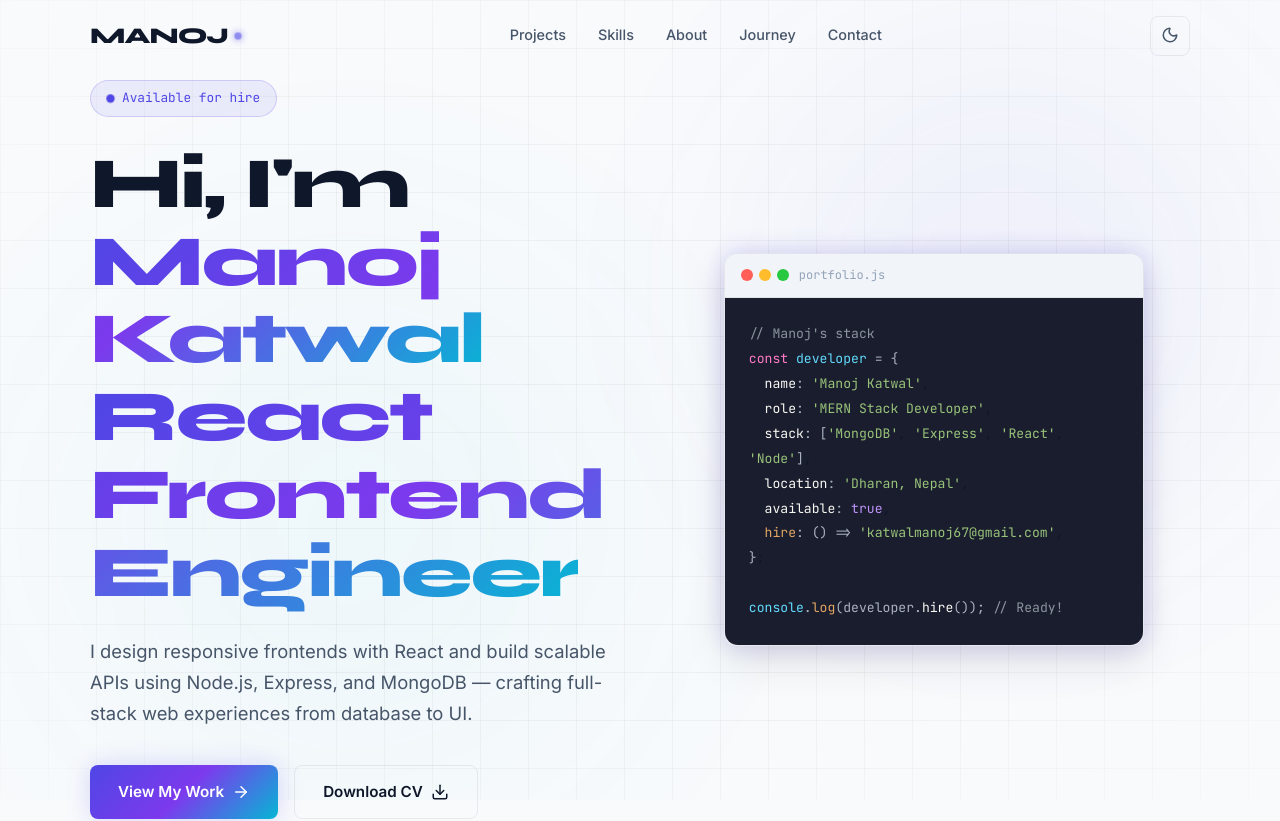
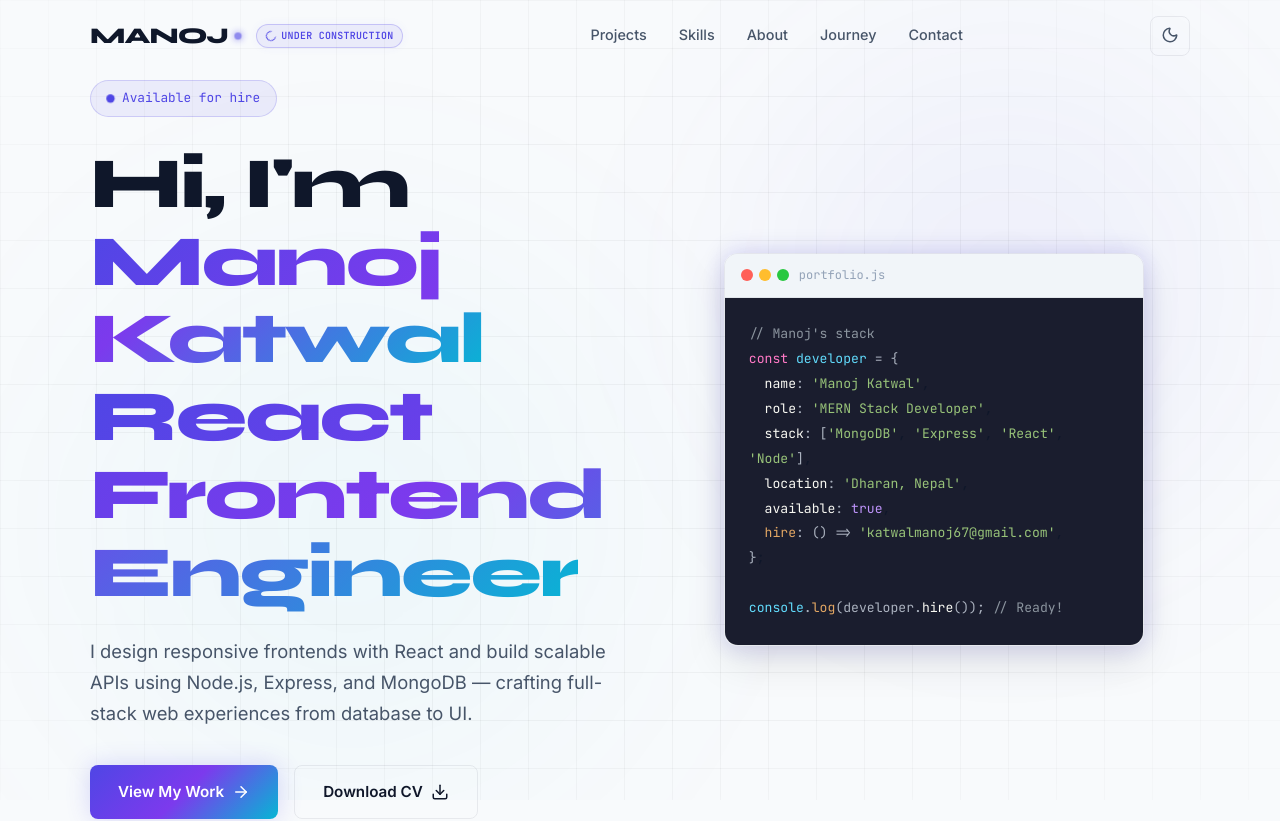
Before and after one commit to manojctrl/Portfolio, a React (Vite) app in the folder frontend/vite-project/: page / in a window 1280 px wide. Shown: the top 821 px of the page. Built offline with nearby package versions, Linux system fonts and the light colour scheme.

Commit message:
DONE, FINISHED

```diff
--- a/frontend/vite-project/src/components/Navbar.jsx
+++ b/frontend/vite-project/src/components/Navbar.jsx
@@ -58,9 +58,12 @@ export default function Navbar({ theme, toggleTheme }) {
         transition={{ duration: 0.5, ease: 'easeOut' }}
       >
         <div className="container navbar-inner">
-          {/* Logo */}
           <a href="#" className="logo" onClick={() => handleLinkClick('')}>
             MANOJ<span className="logo-dot" />
+            <span className="dev-badge">
+              <span className="dev-loader" />
+              Under Construction
+            </span>
           </a>
 
           {/* Desktop links */}
--- a/frontend/vite-project/src/index.css
+++ b/frontend/vite-project/src/index.css
@@ -354,6 +354,47 @@ button {
   animation: dot-pulse 2.4s infinite;
 }
 
+.dev-badge {
+  font-family: var(--font-mono);
+  font-size: 0.62rem;
+  font-weight: 700;
+  color: var(--accent);
+  background: var(--accent-light);
+  border: 1px solid rgba(79, 70, 229, 0.25);
+  padding: 0.2rem 0.55rem;
+  border-radius: 100px;
+  letter-spacing: 0.03em;
+  text-transform: uppercase;
+  margin-left: 0.5rem;
+  display: inline-flex;
+  align-items: center;
+  gap: 0.35rem;
+  box-shadow: 0 0 10px rgba(79, 70, 229, 0.05);
+}
+
+html.dark .dev-badge {
+  border-color: rgba(129, 140, 248, 0.3);
+  box-shadow: 0 0 10px rgba(129, 140, 248, 0.05);
+}
+
+.dev-loader {
+  width: 10px;
+  height: 10px;
+  border: 1.5px solid var(--accent);
+  border-bottom-color: transparent;
+  border-radius: 50%;
+  display: inline-block;
+  animation: dev-spin 0.8s linear infinite;
+  flex-shrink: 0;
+}
+
+@keyframes dev-spin {
+  0% { transform: rotate(0deg); }
+  100% { transform: rotate(360deg); }
+}
+
+
+
 @keyframes dot-pulse {
   0%, 100% { opacity: 0.6; transform: scale(0.9); }
   50%       { opacity: 1;   transform: scale(1.2); }
```
